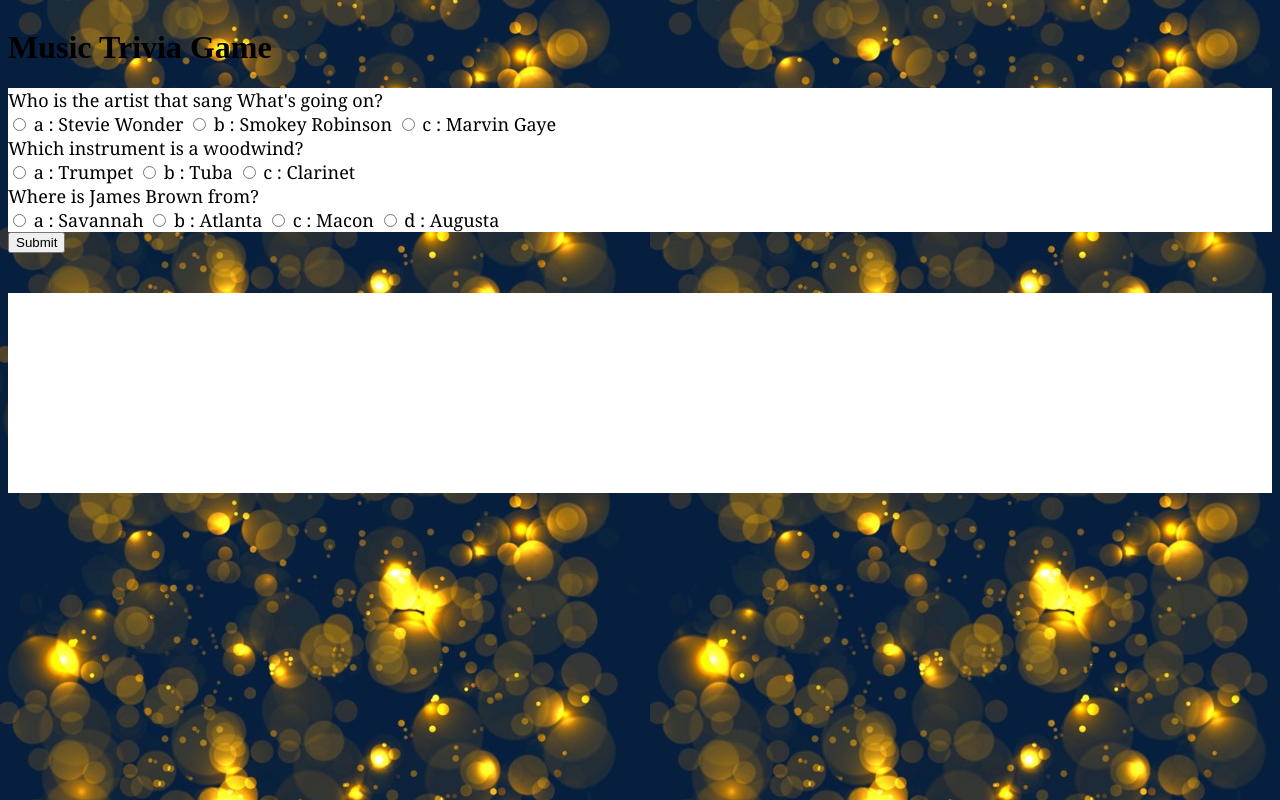
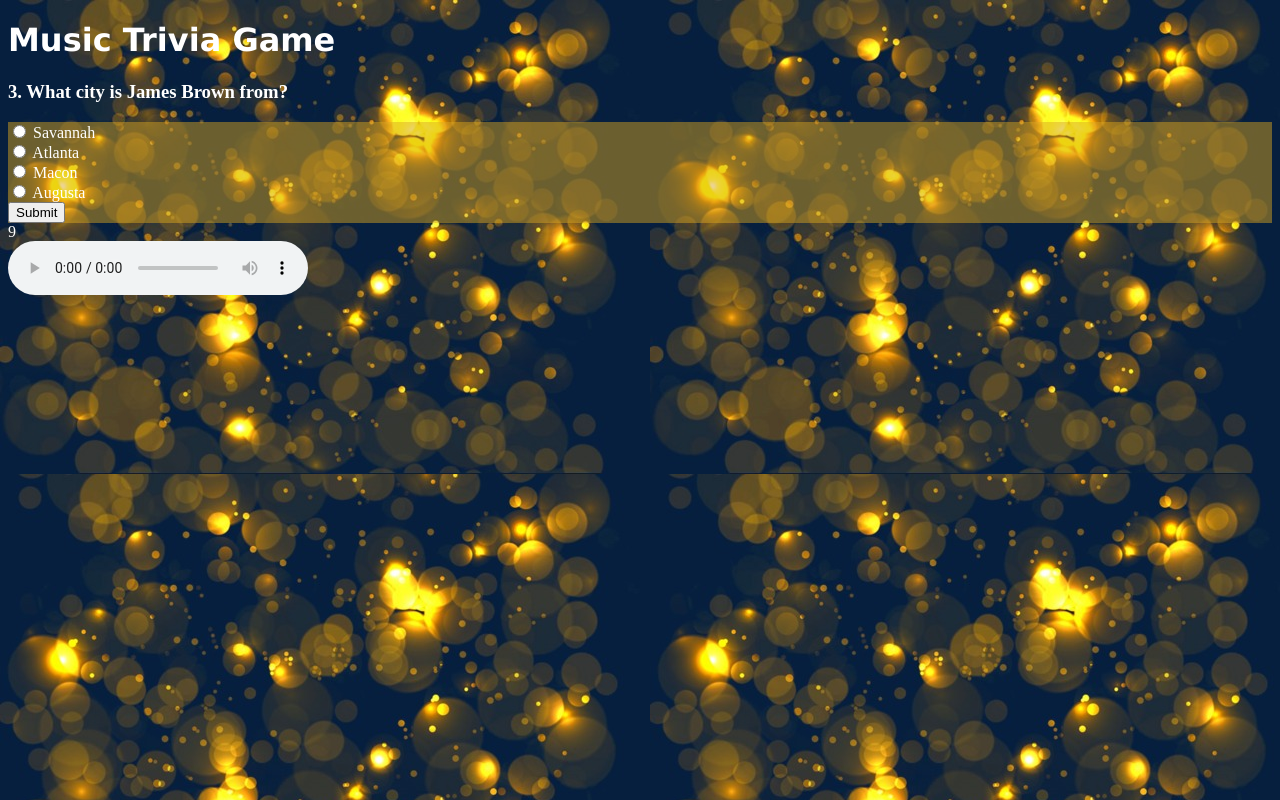
Before and after one commit to darylbre/TriviaGame, a plain HTML site: page index.html in a window 1280 px wide. Both pictures are taken after a click on the button "Submit". Drawn offline with nearby package versions, Linux system fonts and the light colour scheme.

Commit message:
New Commit

```diff
--- a/assets/css/style.css
+++ b/assets/css/style.css
@@ -1,29 +1,22 @@
 body {
     background-image: url("../images/2.jpg");
+    opacity: 60;
 }
-header {
-    align-content: center;
+h1 {
+    color: white;
+    font-family: 'Lucida Sans', 'Lucida Sans Regular', 'Lucida Grande', 'Lucida Sans Unicode', Geneva, Verdana, sans-serif;
 }
-.slide{
-    position: absolute;
-    left: 0px;
-    top: 0px;
-    width: 100%;
-    z-index: 1;
-    opacity: 0;
-    transition: opacity 0.5s;
-  }
-  .active-slide{
-    opacity: 1;
-    z-index: 2;
-  }
-  .quiz-container{
-    position: relative;
-    height: 200px;
-    margin-top: 40px;
-  }
-  div {
-      font-family: Georgia, 'Times New Roman', Times, serif;
-      font-size: large;
-      background-color: white;
-  }
+
+ div {
+   color: white;
+   opacity: 60;
+
+
+
+ }
+
+ form {
+   color: ghostwhite;
+   background-color: rgba(218, 165, 32, 0.479);
+
+ }
--- a/assets/javascript/app.js
+++ b/assets/javascript/app.js
@@ -1,132 +1,204 @@
+let score = 0;
+let userAnswer;
+let wrong = 0;
+let timer;
 const myQuestions = [
     {
-        question: "Who is the artist that sang What's going on?",
-        answers: {
-            a: "Stevie Wonder",
-            b: "Smokey Robinson",
-            c: "Marvin Gaye"
-        },
-        correctAnswer: "c"
-    },
+        question: "1. Who recorded the song &quot;What's Going On&quot;?",
+        option1: "Stevie Wonder",
+        option2: "Smokey Robinson",
+        option3: "Marvin Gaye",
+        option4: "David Ruffin",
+        correctOption: "Marvin Gaye"
+    }
+
+    ,
     {
-        question: "Which instrument is a woodwind?",
-        answers: {
-            a: "Trumpet",
-            b: "Tuba",
-            c: "Clarinet"
-        },
-        correctAnswer: "c"
-    },
+        question: "2. Which instrument is a woodwind?",
+        option1: "Trumpet",
+        option2: "Tuba",
+        option3: "Clarinet",
+        option4: "Trombone",
+        correctOption: "Clarinet"
+    }
+    ,
     {
-        question: "Where is James Brown from?",
-        answers: {
-            a: "Savannah",
-            b: "Atlanta",
-            c: "Macon",
-            d: "Augusta"
-        },
-        correctAnswer: "d"
+        question: "3. What city is James Brown from?",
+        option1: "Savannah",
+        option2: "Atlanta",
+        option3: "Macon",
+        option4: "Augusta",
+        correctOption: "Augusta"
     }
-];
+    ,
+    {
+        question: "4. Who recorded the original version of the song &quot;Hound Dog&quot;?",
+        option1: "Willa Mae Big Mama Thornton",
+        option2: "Elvis Presley",
+        option3: "Carl Perkins",
+        option4: "Chuck Berry",
+        correctOption: "Willa Mae Big Mama Thornton"
+    }
+    ,
+    {
+        question: "5. Steward Copeland was the drummer for which band?",
+        option1: "The Who",
+        option2: "The Doors",
+        option3: "The Police",
+        option4: "Rolling Stones",
+        correctOption: "The Police"
+    }
+    ,
+    {
+        question: "6. The Stratocaster is a model of which guitar maker?",
+        option1: "Fender",
+        option2: "Ibanez",
+        option3: "Martin",
+        option4: "ESP",
+        correctOption: "Fender"
+    }
+    ,
+    {
+        question: "7. Whose childhood hit was Fingertips?",
+        option1: "Marvin Gaye",
+        option2: "Stevie Wonder",
+        option3: "Smokey Robinson",
+        option4: "Chuck Berry",
+        correctOption: "Stevie Wonder"
+    }
+    ,
+    {
+        question: "8. What was Madonna’s first UK top ten single?",
+        option1: "Like a Virgin",
+        option2: "Everybody",
+        option3: "Like a Prayer",
+        option4: "Holiday",
+        correctOption: "Holiday"
+    }
+    ,
+    {
+        question: "9. Who recorded the original version of the song &quot;Johnny B Goode &quot;?",
+        option1: "Willa Mae Big Mama Thornton",
+        option2: "Elvis Presley",
+        option3: "Carl Perkins",
+        option4: "Chuck Berry",
+        correctOption: "Chuck Berry"
+    }
+    ,
+    {
+        question: "10. When was Chess Records founded?",
+        option1: "1920",
+        option2: "1965",
+        option3: "1948",
+        option4: "1950",
+        correctOption: "1950"
 
-function buildQuiz() {
-    // we'll need a place to store the HTML output
-    const output = [];
+    }];
 
-    // for each question...
-    myQuestions.forEach(
-        (currentQuestion, questionNumber) => {
 
-            // we'll want to store the list of answer choices
-            const answers = [];
-
-            // and for each available answer...
-            for (letter in currentQuestion.answers) {
-
-                // ...add an HTML radio button
-                answers.push(
-                    `<label>
-              <input type="radio" name="question${questionNumber}" value="${letter}">
-              ${letter} :
-              ${currentQuestion.answers[letter]}
-            </label>`
-                );
-            }
-
-            // add this question and its answers to the output
-            output.push(
-                `<div class="question"> ${currentQuestion.question} </div>
-          <div class="answers"> ${answers.join('')} </div>`
-            );
-        }
-    );
-
-    // finally combine our output list into one string of HTML and put it on the page
-    quizContainer.innerHTML = output.join('');
+function getValue(e) {
+    e.preventDefault();
+    const value = $('input[name="radio"]:checked').val();
+    console.log(value);
+    userAnswer = value;
+    checkAnswer();
 }
 
-const quizContainer = document.getElementById('quiz');
-const resultsContainer = document.getElementById('results');
-const submitButton = document.getElementById('submit');
-// function buildQuiz() { }
+let countDown = 10;
+let currQuestion = 0;
 
-function showResults() { }
+$(document).on("submit", "#questionForm", getValue);
 
-// display quiz right away
-buildQuiz();
+function startGame() {
+    // setInterval(displayCountDown, 1000);
+    displaymyQuestion();
+    currQuestion = 0;
+    setInterval(displaymyQuestion, 10000);
+}
 
-// on submit, show results
-submitButton.addEventListener('click', showResults);
-const previousButton = document.getElementById("previous");
-const nextButton = document.getElementById("next");
-const slides = document.querySelectorAll(".slide");
-let currentSlide = 0;
+// nextQuestQueion function to reset counter, increase currQuestion, call displaymyQuestion()
+function nextQuestion() {
+    countDown = 10;
+   clearInterval(timer);
+    currQuestion++;
+    displaymyQuestion();
 
-function showSlide(n) {
-    slides[currentSlide].classList.remove('active-slide');
-    slides[n].classList.add('active-slide');
-    currentSlide = n;
-    if (currentSlide === 0) {
-        previousButton.style.display = 'none';
-    }
-    else {
-        previousButton.style.display = 'inline-block';
-    }
-    if (currentSlide === slides.length - 1) {
-        nextButton.style.display = 'none';
-        submitButton.style.display = 'inline-block';
-    }
-    else {
-        nextButton.style.display = 'inline-block';
-        submitButton.style.display = 'none';
+
+}
+
+function displaymyQuestion() {
+    // timer = setInterval(displayCountDown, 1000)
+    timer =setInterval(displayCountDown, 1000);
+    const questionDiv = `
+    <div>
+    <h3 class="question">${myQuestions[currQuestion].question}</h3>
+    <form id="questionForm">
+        <div class="form-check">
+            <input class="form-check-input" type="radio" name="radio" id="radio1" value="${myQuestions[currQuestion].option1}">
+            <label class="form-check-label" for="radio1">
+            ${myQuestions[currQuestion].option1}
+            </label>
+        </div>
+        <div class="form-check">
+            <input class="form-check-input" type="radio" name="radio" id="radio2" value="${myQuestions[currQuestion].option2}">
+            <label class="form-check-label" for="radio2">
+                ${myQuestions[currQuestion].option2}
+            </label>
+        </div>
+        <div class="form-check">
+            <input class="form-check-input" type="radio" name="radio" id="radio3" value="${myQuestions[currQuestion].option3}">
+            <label class="form-check-label" for="radio2">
+                ${myQuestions[currQuestion].option3}
+            </label>
+        </div>
+        <div class="form-check">
+            <input class="form-check-input" type="radio" name="radio" id="radio4" value="${myQuestions[currQuestion].option4}">
+            <label class="form-check-label" for="radio2">
+                ${myQuestions[currQuestion].option4}
+            </label>
+        </div>
+        <button type="submit" class="btn btn-primary">Submit</button>
+    </form>
+</div>
+    `
+
+    $("#root").html(questionDiv);
+    setTimeout(nextQuestion, 10000);
+}
+
+function displayCountDown() {
+    $("#countdown").text(countDown);
+    countDown--;
+    // if time runs out: wrong++, next question
+    // clearInterval(timer)
+    if (countDown === 0) {
+        wrong++;
     }
 }
-showSlide(0);
-function showNextSlide() {
-    showSlide(currentSlide + 1);
+function checkAnswer() {
+    console.log('User Answer: ', userAnswer);
+    const correctAnswer = myQuestions[currQuestion].correctOption;
+    console.log('Correct Answer: ', correctAnswer)
+    if (userAnswer === correctAnswer) {
+        score++;
+        alert("Right");
+    } else {
+        alert("Wrong");
+    }
+    currQuestion++;
+    nextQuestion()
+    if (currQuestion === myQuestions.length - 1) // game over function currQuestion = 0;
+        countDown = 10;
+    function gameOver() {
+        if (currQuestion === 0) {
+            gameOver;
+            alert("You got" + score + "/" + myQuestions.length);
+        }
+    }
 }
+// alert("You got" + score + "/" + myQuestions.length);
 
-function showPreviousSlide() {
-    showSlide(currentSlide - 1);
-}
-
-previousButton.addEventListener("click", showPreviousSlide);
-nextButton.addEventListener("click", showNextSlide);
-
-function updateClock(){
-    var t = getTimeRemaining(endtime);
-    clock.innerHTML = 'days: ' + t.days + '<br>' +
-                      'hours: '+ t.hours + '<br>' +
-                      'minutes: ' + t.minutes + '<br>' +
-                      'seconds: ' + t.seconds;
-    if(t.total<=0){
-      clearInterval(timeinterval);
-    }
-  }
-
-  updateClock(); // run function once at first to avoid delay
-  var timeinterval = setInterval(updateClock,1000);
-  var daysSpan = clock.querySelector('.days');
-var hoursSpan = clock.querySelector('.hours');
-var minutesSpan = clock.querySelector('.minutes');
-var secondsSpan = clock.querySelector('.seconds');
+// displayCountDown();
+startGame();
+// setInterval(displaymyQuestions, 10000);
+// setInterval(displayCountDown, 1000);
--- a/index.html
+++ b/index.html
@@ -5,7 +5,7 @@
     <meta charset="UTF-8">
     <meta name="viewport" content="width=device-width, initial-scale=1.0">
     <meta http-equiv="X-UA-Compatible" content="ie=edge">
-    <title>Document</title>
+    <title>Trivia Game</title>
     <link rel="stylesheet" href="assets/css/style.css">
 </head>
 
@@ -13,114 +13,76 @@
     <header>
         <h1>Music Trivia Game</h1>
     </header>
-    <div id="quiz"></div>
-    <button id="submit">Submit</button>
-    <div id="results"></div>
-    <div class="quiz-container">
-        <div id="quiz"></div>
-    </div>
 
 
-    <script>
-        function buildQuiz() {
-            // we'll need a place to store the HTML output
-            const output = [];
-            console.log("buildquiz");
-            // for each question...
-            myQuestions.forEach(
-                (currentQuestion, questionNumber) => {
+    </script>
+    <!-- <script src="https://cdnjs.cloudflare.com/ajax/libs/jquery/3.2.1/jquery.min.js"></script> -->
 
-                    // we'll want to store the list of answer choices
-                    const answers = [];
+    <div id="root"></div>
+    <div id="countdown"></div>
+    <!-- <form>
+        <input type="radio" name="option1" value="Stevie Wonder"> Stevie Wonder<br>
+        <input type="radio" name="option2" value="Smokey Robinson"> Smokey Robinson<br>
+        <input type="radio" name="option3" value="Marvin Gaye"> Marvin Gaye<br>
+        <input type="submit" value="Submit">
+    </form>
+    <form>
+        <input type="radio" name="option1" value="Trumpet"> Trumpet<br>
+        <input type="radio" name="option2" value="Tuba"> Tuba<br>
+        <input type="radio" name="option3" value="Clarinet"> Clarinet<br>
+        <input type="submit" value="Submit">
+    </form>
+    <form>
+        <input type="radio" name="option1" value="Savannah"> Stevie Wonder<br>
+        <input type="radio" name="option2" value="Atlanta"> Smokey Robinson<br>
+        <input type="radio" name="option3" value="Macon"> Marvin Gaye<br>
+        <input type="radio" name="option4" value="Augusta"> Augusta<br>
+        <input type="submit" value="Submit">
+    </form>
+    <input type="radio" name="option1" value="Willa Mae Big Mama Thornton"> Willa Mae Big Mama Thornton<br>
+    <input type="radio" name="option2" value="Elvis Presley"> Elvis Presley<br>
+    <input type="radio" name="option3" value="Carl Perkins"> Carl Perkins<br>
+    <input type="radio" name="option4" value="Chuck Berry"> Chuck Berry<br>
+    <input type="radio" name="option4" value="Miley Cyrus"> Miley Cyrus<br>
+    <input type="submit" value="Submit">
+    </form> -->
 
-                    // and for each available answer...
-                    for (letter in currentQuestion.answers) {
+    <!-- <div>
+        <h3 class="question">Sample Question</h3>
+        <form>
+            <div class="form-check">
+                <input class="form-check-input" type="radio" name="exampleRadios" id="exampleRadios1" value="option1">
+                <label class="form-check-label" for="exampleRadios1">
+                    One
+                </label>
+            </div>
+            <div class="form-check">
+                <input class="form-check-input" type="radio" name="exampleRadios" id="exampleRadios2" value="option2">
+                <label class="form-check-label" for="exampleRadios2">
+                    Two
+                </label>
+            </div>
+        </form>
+    </div> -->
 
-                        // ...add an HTML radio button
-                        answers.push(
-                            `<label>
-                  <input type="radio" name="question${questionNumber}" value="${letter}">
-                  ${letter}
-                  ${currentQuestion.answers[letter]}
-                </label>`
-                output.push(
-                                `<div class="slide">
-    <div class="question"> ${currentQuestion.question} </div>
-    <div class="answers"> ${answers.join("")} </div>
-  </div>`
-                            );
-                        );
-        }
-
-        // add this question and its answers to the output
-        output.push(
-            `<div class="question"> ${currentQuestion.question} </div>
-              <div class="answers"> ${answers.join('')} </div>`
-        );
-                }
-            );
-
-        // finally combine our output list into one string of HTML and put it on the page
-        quizContainer.innerHTML = output.join('');
-        }
-        function showResults() {
-
-            // gather answer containers from our quiz
-            const answerContainers = quizContainer.querySelectorAll('.answers');
-
-            // keep track of user's answers
-            let numCorrect = 0;
-
-            // for each question...
-            myQuestions.forEach((currentQuestion, questionNumber) => {
-
-                // find selected answer
-                const answerContainer = answerContainers[questionNumber];
-                const selector = 'input[name=question' + questionNumber + ']:checked';
-                const userAnswer = (answerContainer.querySelector(selector) || {}).value;
-
-                // if answer is correct
-                if (userAnswer === currentQuestion.correctAnswer) {
-                    // add to the number of correct answers
-                    numCorrect++;
-
-                    // color the answers green
-                    answerContainers[questionNumber].style.color = 'lightgreen';
-                }
-                // if answer is wrong or blank
-                else {
-                    // color the answers red
-                    answerContainers[questionNumber].style.color = 'red';
-                }
-            });
-
-            // show number of correct answers out of total
-            resultsContainer.innerHTML = numCorrect + ' out of ' + myQuestions.length;
-        }
-        // gather answer containers from our quiz
-        const answerContainers = quizContainer.querySelectorAll('.answers');
-
-        // keep track of user's answers
-        // let numCorrect = 0;
-        // for each question...
-        //myQuestions.forEach( (currentQuestion, questionNumber) => {
+    <!-- jQuery first, then Popper.js, then Bootstrap JS -->
+    <script src="https://code.jquery.com/jquery-3.3.1.slim.min.js"
+        integrity="sha384-q8i/X+965DzO0rT7abK41JStQIAqVgRVzpbzo5smXKp4YfRvH+8abtTE1Pi6jizo"
+        crossorigin="anonymous"></script>
+    <script src="https://cdnjs.cloudflare.com/ajax/libs/popper.js/1.14.7/umd/popper.min.js"
+        integrity="sha384-UO2eT0CpHqdSJQ6hJty5KVphtPhzWj9WO1clHTMGa3JDZwrnQq4sF86dIHNDz0W1"
+        crossorigin="anonymous"></script>
+    <script src="https://stackpath.bootstrapcdn.com/bootstrap/4.3.1/js/bootstrap.min.js"
+        integrity="sha384-JjSmVgyd0p3pXB1rRibZUAYoIIy6OrQ6VrjIEaFf/nJGzIxFDsf4x0xIM+B07jRM"
+        crossorigin="anonymous"></script>
+    <script src="assets/javascript/app.js"></script>
 
 
 
-        // show number of correct answers out of total
-        resultsContainer.innerHTML = `${numCorrect} out of ${myQuestions.length}`;
-        output.push(
-            <div id="clockdiv">
-    Days: <span class="days"></span><br>
-    Hours: <span class="hours"></span><br>
-    Minutes: <span class="minutes"></span><br>
-    Seconds: <span class="seconds"></span>
-</div>
 
-    </script>
-    <script src="https://cdnjs.cloudflare.com/ajax/libs/jquery/3.2.1/jquery.min.js"></script>
-    <script src="assets/javascript/app.js"></script>
-
+            <audio src ="http://www.frankiesbluesmission.com/~media/Clusterfunk-EP.mp3" loop="true" autoplay="true" controls="true">
+            </audio>
+    </audio>
 </body>
 
 </html>
```
